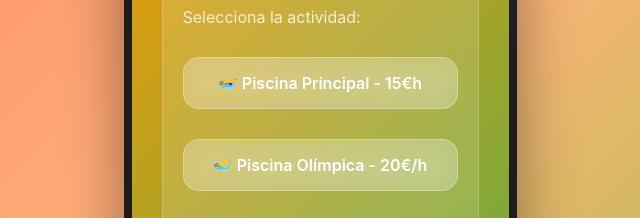
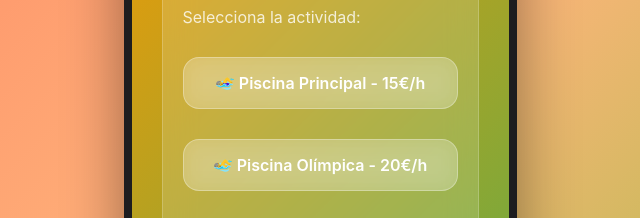
Before and after one commit to DanielCeu/PlayZone, a plain HTML site: page index.html in a window 1280 px wide. Both pictures are taken after a click on the element "📋 Reservar". Shown: the part 289-507 px from the top of the page, 320-960 px from the left. Drawn offline with Linux system fonts and the light colour scheme.

Commit message:
Update index.html

```diff
--- a/index.html
+++ b/index.html
@@ -219,7 +219,7 @@
                             <p style="color: rgba(255,255,255,0.8); margin-bottom: 20px;">Selecciona la actividad:</p>
 
                             <div style="display: flex; flex-direction: column; gap: 10px;">
-                                <div class="button" onclick="selectActivity(this)">🏊‍♀️ Piscina Principal - 15€h</div>
+                                <div class="button" onclick="selectActivity(this)">🏊‍♀️ Piscina Principal - 15€/h</div>
                                 <div class="button" onclick="selectActivity(this)">🏊‍♂️ Piscina Olímpica - 20€/h</div>
                                 <div class="button" onclick="selectActivity(this)">👶 Piscina Infantil - 10€/h</div>
                                 <div class="button" onclick="selectActivity(this)">🧘‍♀️ Aqua Aeróbicos - 12€/h</div>
```
